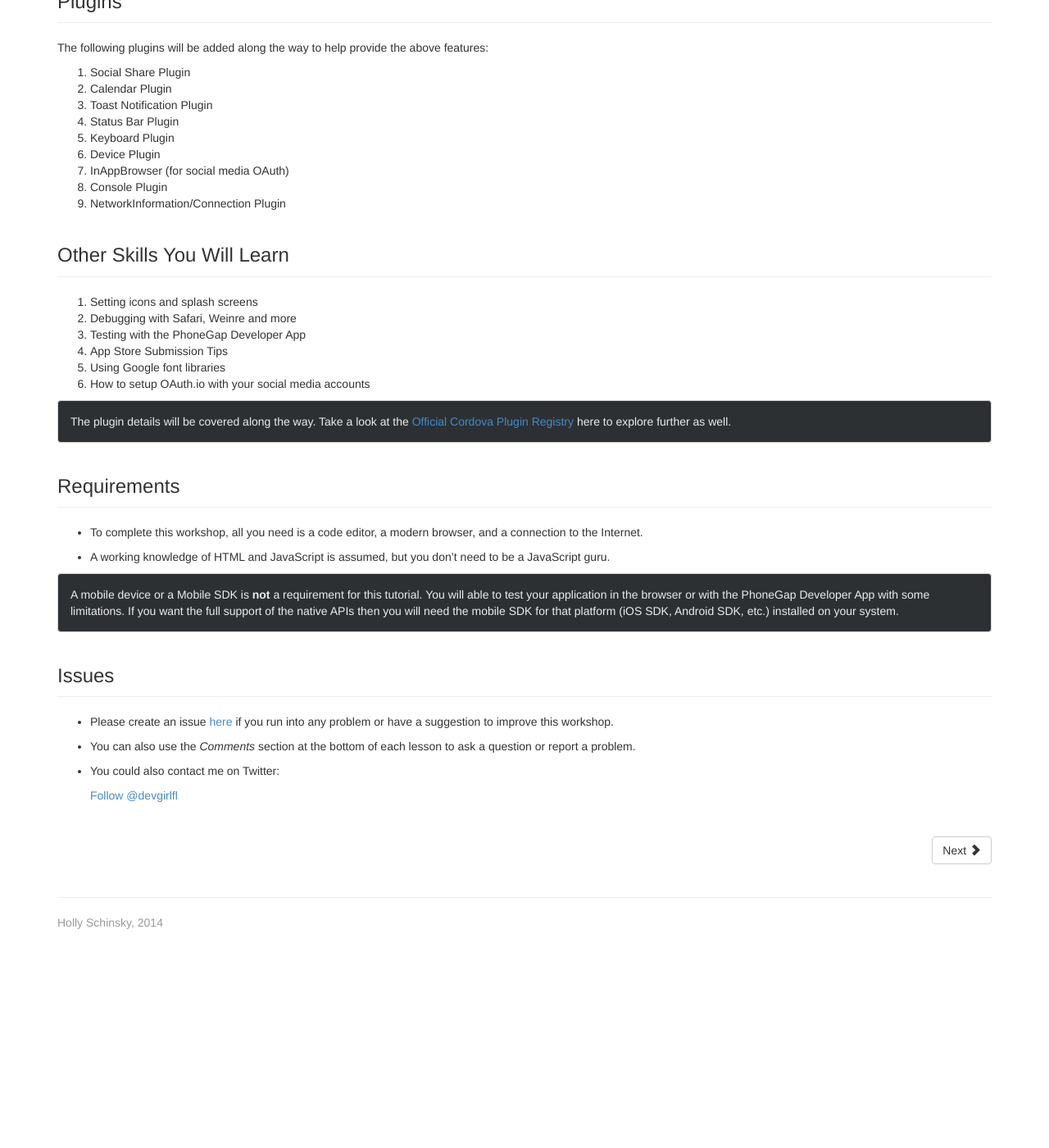
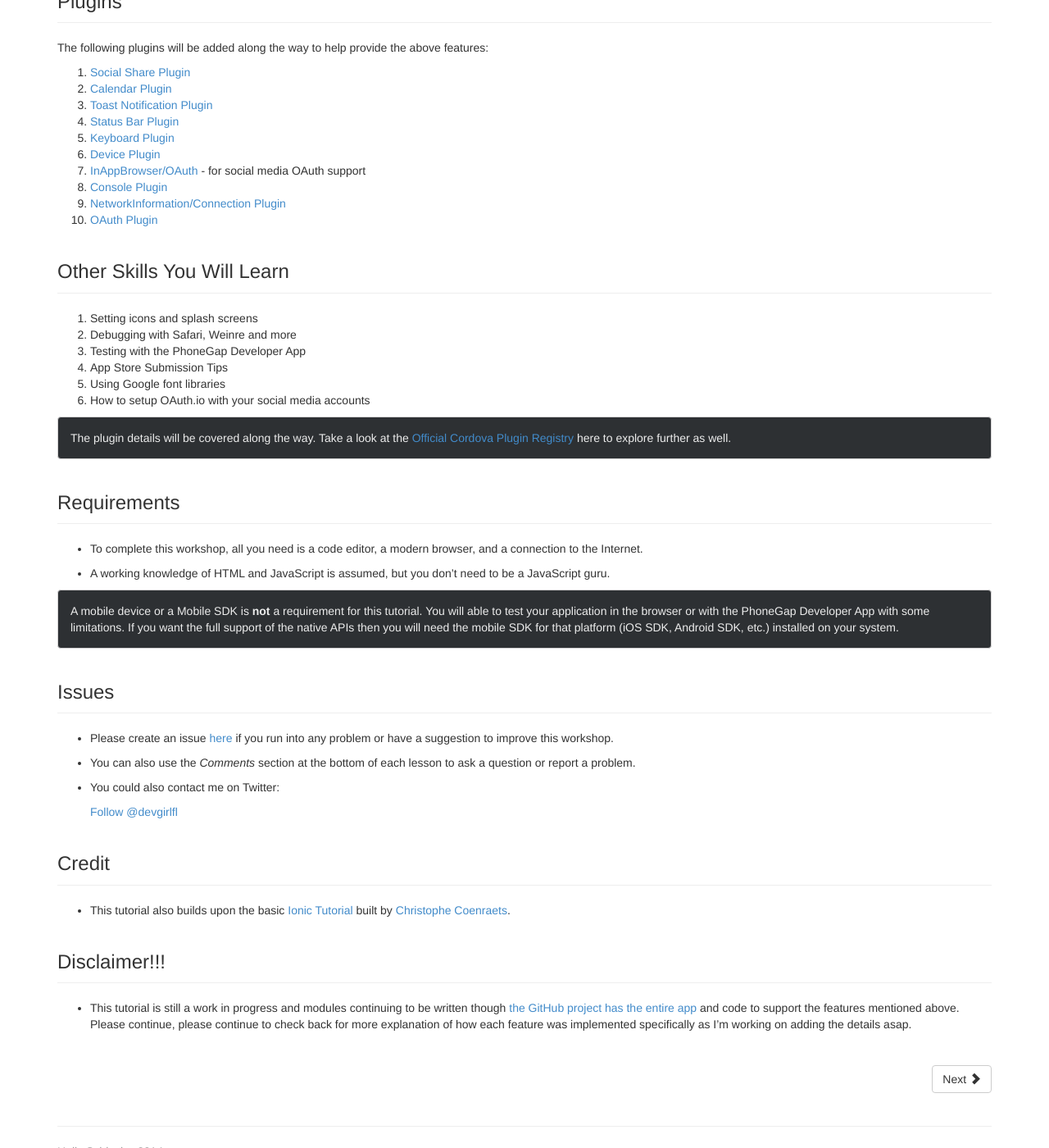
Before and after one commit to hollyschinsky/ConferenceTracker, a Jekyll site: the page built from index.md, in a window 1280 px wide and 1400 px high, scrolled down 1932 px. Shown: the whole window at 82% size. Built offline with Jekyll 4.4.1, drawn with Linux system fonts in a browser that asks for light colours; Markdown is read by kramdown in place of the engine named in the settings; comment, search, counter and statistics services are not loaded; before the commit the page ends 3097 px from its top, so only the background shows below that.

Commit message:
Updated with disclaimer and links to base Ionic tutorial.

```diff
--- a/index.md
+++ b/index.md
@@ -44,15 +44,16 @@ following features that you will learn to add in the following lessons:
 ## Plugins
 The following plugins will be added along the way to help provide the above features:
 
-1. Social Share Plugin
-2. Calendar Plugin
-3. Toast Notification Plugin
-4. Status Bar Plugin
-5. Keyboard Plugin
-6. Device Plugin
-7. InAppBrowser (for social media OAuth)
-8. Console Plugin
-9. NetworkInformation/Connection Plugin
+1. [Social Share Plugin](https://github.com/EddyVerbruggen/SocialSharing-PhoneGap-Plugin/)
+2. [Calendar Plugin](https://github.com/EddyVerbruggen/Calendar-PhoneGap-Plugin.git)
+3. [Toast Notification Plugin](https://github.com/EddyVerbruggen/Toast-PhoneGap-Plugin)
+4. [Status Bar Plugin](https://github.com/apache/cordova-plugin-statusbar)
+5. [Keyboard Plugin](https://github.com/driftyco/ionic-plugins-keyboard)
+6. [Device Plugin](https://github.com/apache/cordova-plugin-device)
+7. [InAppBrowser/OAuth](https://github.com/oauth-io/oauth-phonegap) - for social media OAuth support
+8. [Console Plugin](https://github.com/apache/cordova-plugin-console)
+9. [NetworkInformation/Connection Plugin](https://github.com/apache/cordova-plugin-network-information)
+10. [OAuth Plugin](https://github.com/oauth-io/oauth-phonegap)
 
 ## Other Skills You Will Learn
 1. Setting icons and splash screens
@@ -87,6 +88,14 @@ into any problem or have a suggestion to improve this workshop.
     @devgirlfl</a>
     <script>!function(d,s,id){var js,fjs=d.getElementsByTagName(s)[0];if(!d.getElementById(id)){js=d.createElement(s);js.id=id;js.src="//platform.twitter.com/widgets.js";fjs.parentNode.insertBefore(js,fjs);}}(document,"script","twitter-wjs");</script>
 
+## Credit
+
+- This tutorial also builds upon the basic [Ionic Tutorial](ccoenraets.github.io/ionic-tutorial) built by [Christophe Coenraets](http://coenraets.org).
+
+## Disclaimer!!!
+- This tutorial is still a work in progress and modules continuing to be written though [the GitHub project has the entire app](https://github.com/hollyschinsky/ConferenceTracker) and code to support the features mentioned above. Please continue, please continue to check
+ back for more explanation of how each feature was implemented specifically as I'm working on adding the details asap.
+
 <div class="row" style="margin-top:40px;">
 <div class="col-sm-12">
 <a href="install-ionic.html" class="btn btn-default pull-right">Next <i class="glyphicon
```
